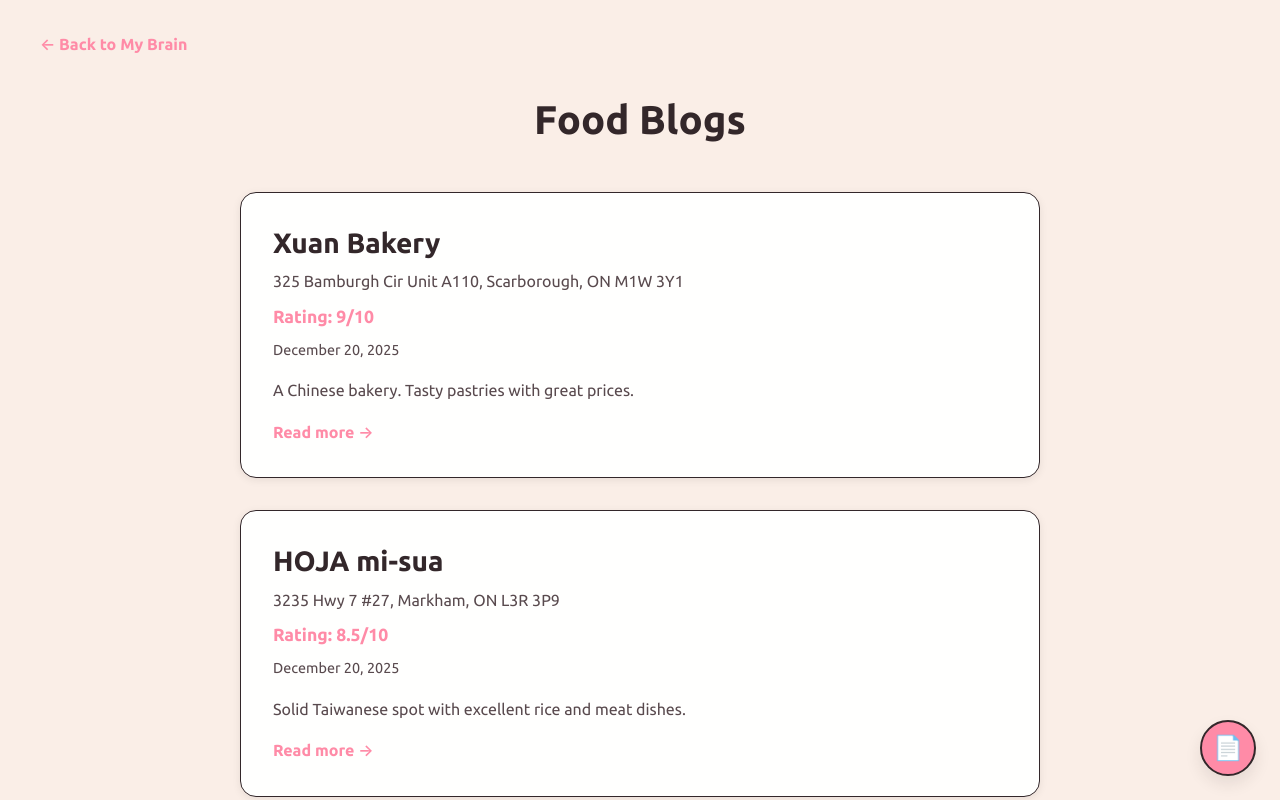
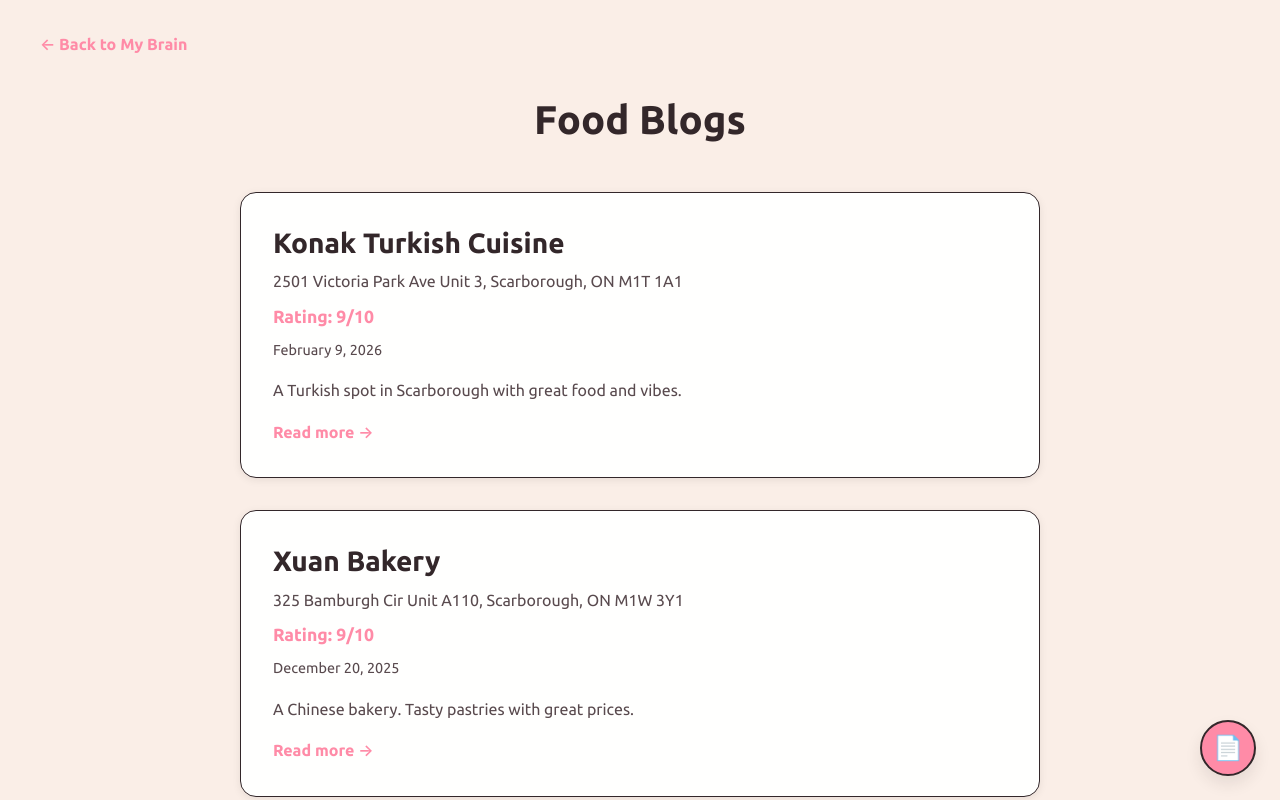
Before and after one commit to Aditya-Tripuraneni/Aditya-Tripuraneni.github.io, a React (Vite) app: page /my-brain/food-blogs in a window 1280 px wide. Shown: the top 800 px of the page. Built offline with nearby package versions, Linux system fonts and the light colour scheme.

Commit message:
Add review

```diff
--- a/src/data/blogs.ts
+++ b/src/data/blogs.ts
@@ -13,6 +13,49 @@
 
 export const blogPosts: BlogPost[] = [
   // Food Blogs
+  {
+    slug: 'konak-turkish-cuisine',
+    title: 'Konak Turkish Cuisine',
+    date: '2026-02-09',
+    preview: 'A Turkish spot in Scarborough with great food and vibes.',
+    rating: '9/10',
+    location: '2501 Victoria Park Ave Unit 3, Scarborough, ON M1T 1A1',
+    content: `
+## Rating: 9/10
+
+This was the second time I've had food from a Turkish restaurant and this place felt very fancy. I went here with my partner as we wanted to try another Turkish place after previously going to one before.
+
+## The Food
+
+At Konak I got their Oven Beyti which is Veal & lamb, tomato sauce, yogurt, sizzled butter, tomato and green hot peppers.
+
+The food tasted delicious. The lamb was extremely tender which I guess makes sense since it's veal, but also the sizzled butter made it taste even better. It would almost melt in my mouth, that's probably the best way to describe it. They had a thick yogurt on the side which was a nice side and I think there was some olive oil on it? But I am not sure. Regardless, it tasted really good lol.
+
+It was $28.99 when I ordered it, but the portions were massive. Initially I thought I would go order more food because I can eat a lot but this filled me up pretty quick.
+
+One thing I liked about Konak and all the Turkish restaurants I have been to so far, is they serve complimentary bread with some side sauces. I did some research and I believe it's called Lavas bread. It was really good and it was fresh when it was served to us.
+
+## The Atmosphere
+
+This was a medium size restaurant but it was extremely fancy looking. The tables felt like they were made out of marble although I don't know for sure. But they were big and that's what matters to me. Every time I have gone to a restaurant with my partner, if it's a table for 2, usually I find the table very small. But the table here was actually big and I had room for my arms, plate and phone on the table which was nice. There was Turkish music playing in the background which was nice to listen to. The plaza to park here is a bit small though so parking can be tough in the winter when there are large snowbanks everywhere lol. I forgot to mention the bathrooms are also extremely clean. Probably one of the cleanest washrooms I have seen in some of the many restaurants I have been to. That is major bonus points for me.
+
+## The Service
+
+The waitress who served us was also really friendly and kind and we didn't wait very long for the food. I'd say we waited probably 10 minutes max.
+
+## The Cost
+
+I'd say Konak is fairly priced. It isn't cheap and it's not expensive. Their portion sizes more than make up for the cost in my opinion and the complimentary Lavas bread that is served.
+
+## Would I Go Back?
+
+100%. Out of all the Turkish restaurants I have been to (only 3 lol) this one was my favourite. Writing this review now, I have tried the Oven Beyti at one other place called Mabelle Turkish Restaurant and I would prefer the one at Konak because the portions were larger and the meat was more tender. It's worth noting that Konak is pretty busy around 6-9 pm which I guess is peak hours.
+
+I still need to do reviews on the other 2 but I'll get to those whenever.
+    `,
+    tags: ['Turkish', 'Dining', 'Scarborough', '9/10'],
+    category: 'food-blogs'
+  },
   {
     slug: 'xuan-bakery',
     title: 'Xuan Bakery',
```
Also changed, not shown: 1 other file (tests, documents, lock files or other folders).
